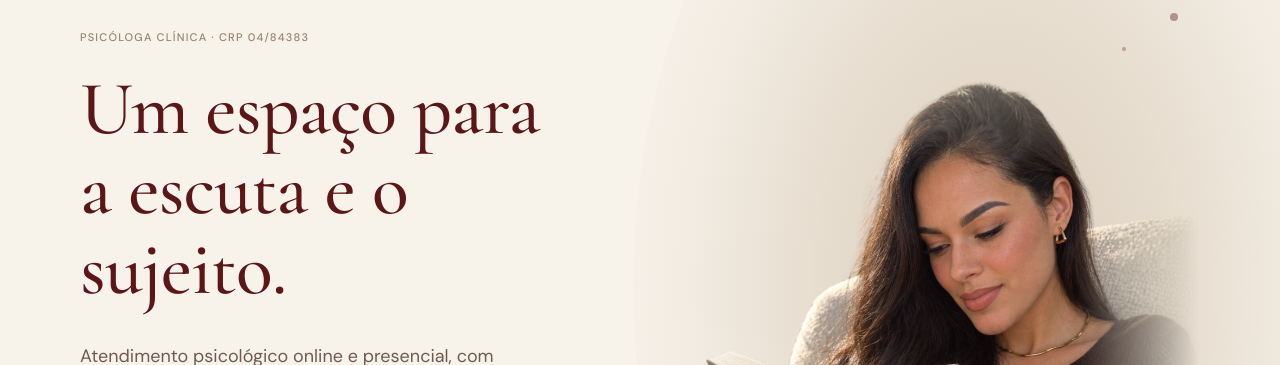
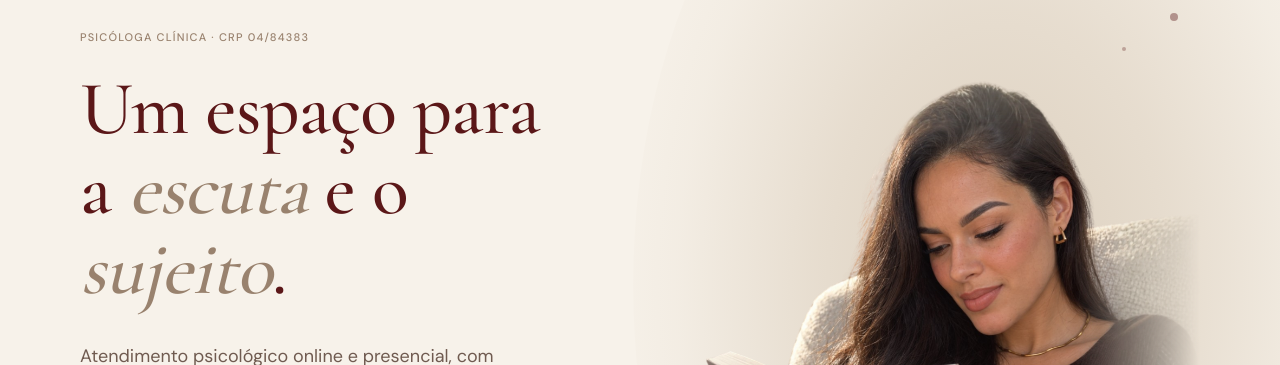
Before and after one commit to bindvalue/monique-psique, a Next.js app: page / in a window 1280 px wide. Shown: the part 140-505 px from the top of the page. Built offline with nearby package versions, Linux system fonts and the light colour scheme; no server answers.

Commit message:
feat: ajuste texto Hero Setion

```diff
--- a/src/components/sections/Hero.tsx
+++ b/src/components/sections/Hero.tsx
@@ -53,7 +53,8 @@ export default function Hero() {
             <h1 className="font-serif text-[2.5rem] leading-[1.05] text-vinho sm:text-5xl md:text-6xl lg:text-[4.25rem] xl:text-[4.75rem]">
               Um espaço para
               <br className="hidden sm:block" />{" "}
-              a escuta e o sujeito.
+              a <em className="italic text-taupe">escuta</em> e o{" "}
+              <em className="italic text-taupe">sujeito</em>.
             </h1>
           </FadeIn>
 
```
